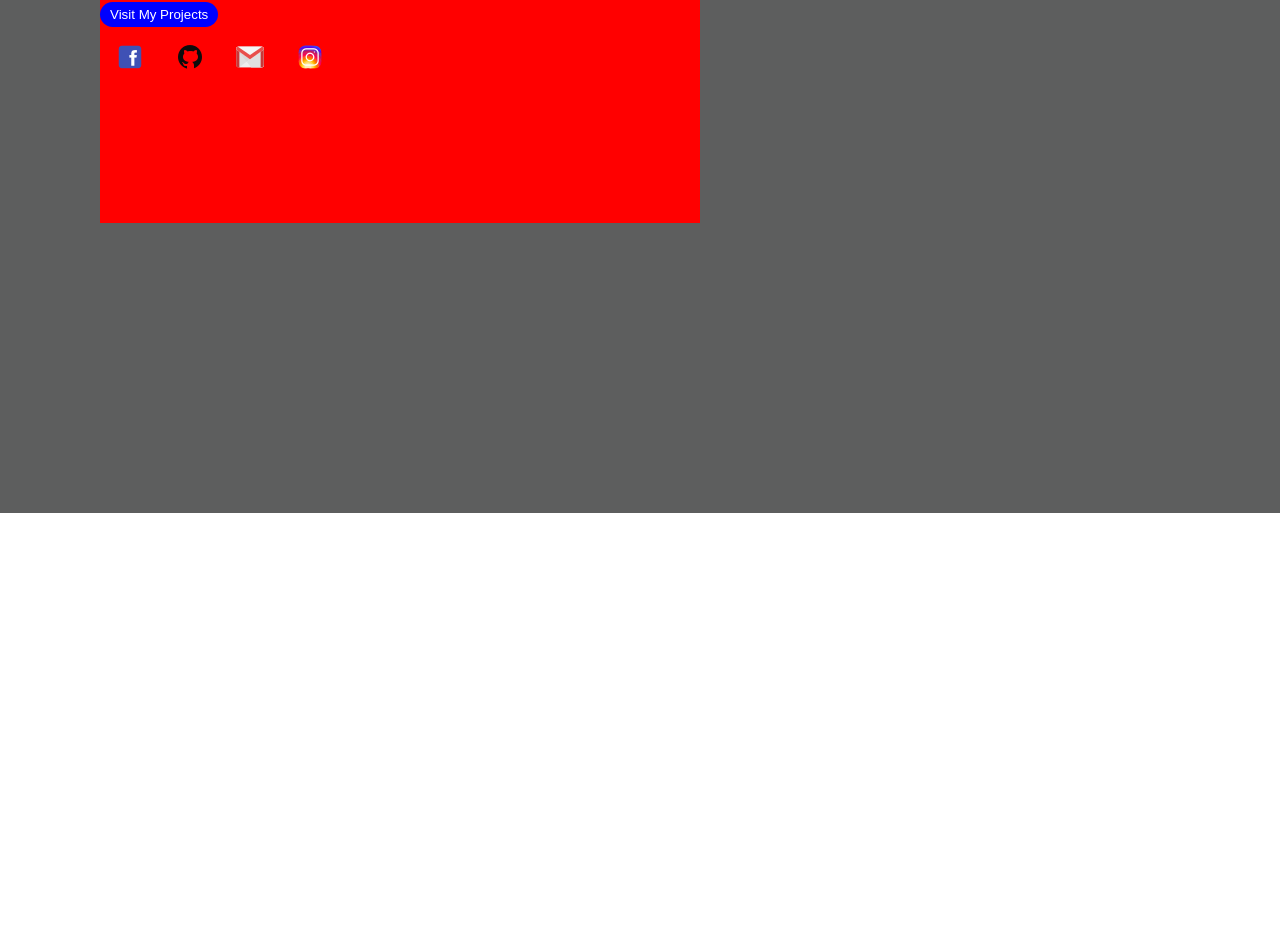
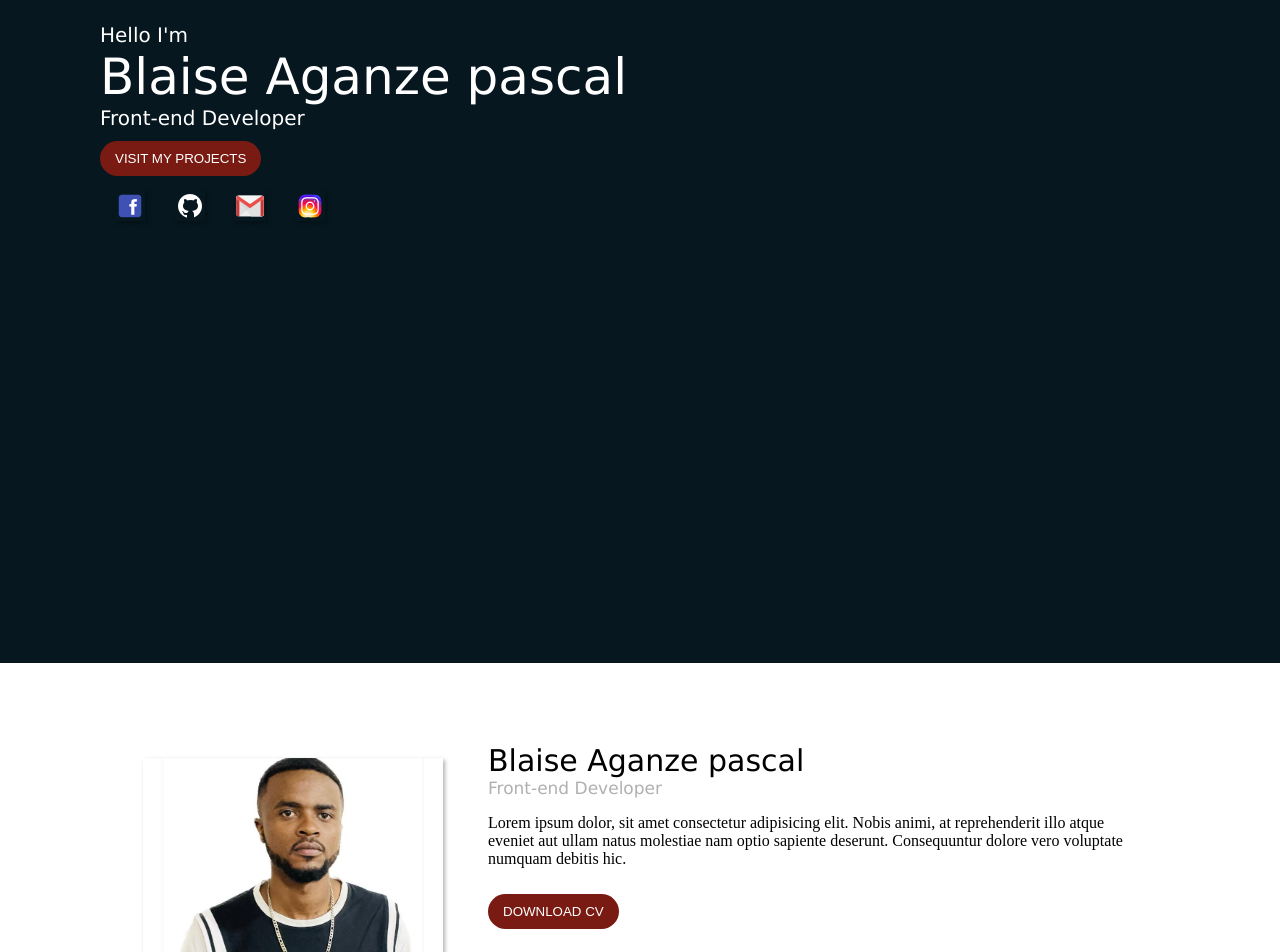
Before and after one commit to Blaisepasca/portofolio, a Vue app: page / in a window 1280 px wide. Shown: the part 207-1159 px from the top of the page. Before the commit the page ends 800 px from the top, so only its background shows below. Built offline with nearby package versions, Linux system fonts and the light colour scheme.

Commit message:
i add a file of About which gives more informations about me  and but css codes for good style

```diff
--- a/src/App.vue
+++ b/src/App.vue
@@ -1,11 +1,13 @@
 <template>
   <div>
     <HomeNavbar/>
- <PortofolioHome/>
+    <PortofolioHome/>
+    <AboutPortfolio/>
   </div>
 </template>
 
 <script>
+import AboutPortfolio from './components/AboutPortfolio.vue'
 import HomeNavbar from './components/HomeNavbar.vue'
 import PortofolioHome from './components/PortofolioHome.vue'
 
@@ -14,6 +16,7 @@ export default {
   components: {
     HomeNavbar,
     PortofolioHome,
+    AboutPortfolio,
 
   }
 }
@@ -21,4 +24,4 @@ export default {
 
 <style>
 
-</style>
+</style>./components/AboutPortofolio.vue
--- /dev/null
+++ b/src/components/AboutPortfolio.vue
@@ -0,0 +1,78 @@
+<template>
+    <div class="About">
+        <div class="container">
+            <div class="img">
+                <img src="../assets/bl.jpeg" width="300" alt="">
+            </div>
+            <div class="infos">
+                <div class="names">Blaise Aganze pascal</div>
+                <div class="description">Front-end Developer</div>
+                <p>Lorem ipsum dolor, sit amet consectetur adipisicing elit. Nobis animi, at reprehenderit
+                     illo atque eveniet aut ullam natus molestiae nam optio
+                     sapiente deserunt. Consequuntur dolore vero voluptate numquam debitis hic.</p>
+
+                     <button class="btn"><a href="#">DOWNLOAD CV</a></button>
+            </div>
+        </div>
+
+    </div>
+
+</template>
+
+<script>
+
+
+
+export default {
+  name: 'AboutPortfolio',
+  components: {
+
+
+  }
+}
+</script>
+
+
+
+<style>
+.About{
+    width: 100%;
+    height: 500px;
+
+}
+.container{
+    width: 80%;
+    height: 400px;
+    margin-left: 10%;
+    padding-top: 80px;
+    display: inline-flex;
+
+}
+img{
+    box-shadow: 2px 2px 4px rgba(0, 0, 0, 0.3) ;
+
+}
+.infos{
+    margin-left: 30px;
+}
+.names{
+    font-size: 30px;
+    font-family: Verdana, Geneva, Tahoma, sans-serif;
+}
+.description{
+    font-size: 17px;
+    color: #B0B0B0;
+    font-family: Verdana, Geneva, Tahoma, sans-serif;
+}
+.btn{
+    background-color: #7A1B13;
+}
+.btn a{
+    text-decoration: none;
+}
+.btn:hover{
+    background-color: #FC3727;
+}
+
+
+</style>
--- a/src/components/HomeNavbar.vue
+++ b/src/components/HomeNavbar.vue
@@ -27,7 +27,7 @@
   .navbar{
     width: 100%;
     height: 80px;
-    background-color: #5D5E5E;
+    background-color: #06171F;
     display: flex;
     justify-content: end;
 
@@ -52,5 +52,8 @@
     text-transform: uppercase;
     font-size: 15px;
   }
+  .items li a:hover {
+    color: #FC3727;
+  }
 
   </style>
--- a/src/components/PortofolioHome.vue
+++ b/src/components/PortofolioHome.vue
@@ -5,7 +5,7 @@
     <div class="boula">Blaise Aganze pascal </div>
     <div class="present">Front-end Developer</div>
 
-    <div class="btn">
+    <div class="btnn">
         <button><a href="#">Visit My Projects</a></button>
     </div>
     <div class="sociauxmedia">
@@ -48,14 +48,17 @@ export default {
 .home{
     width: 100%;
     height: 80vh;
-    background-color:#5D5E5E;
+    padding-top: 150px;
+    background-color:#06171F;
+
 
 }
 .intro{
     height: 350px;
     width: 600px;
     margin-left: 100px;
-    background-color: red;
+    font-family: Verdana, Geneva, Tahoma, sans-serif;
+
 }
 
 .sociauxmedia{
@@ -71,15 +74,15 @@ img{
 .present{
     font-size: 20px;
     color: white;
-    margin-bottom: 10px;
+    margin-bottom: 1px;
 }
 button{
-    background-color: blue;
-    margin-top: 5px;
-    padding-top:5px;
-    padding-bottom: 5px;
-    padding-right: 10px;
-    padding-left: 10px;
+    background-color: #7A1B13;
+    margin-top: 10px;
+    padding-top:10px;
+    padding-bottom: 10px;
+    padding-right: 15px;
+    padding-left: 15px;
     border-radius: 35px;
     border: none;
 
@@ -87,6 +90,10 @@ button{
 button a{
     text-decoration: none;
     color: white;
+    text-transform: uppercase;
+}
+button:hover{
+    background-color: #FC3727;
 }
 
 
```
Also changed, not shown: src/assets/bl.jpeg (added), src/assets/github_30px.png.
